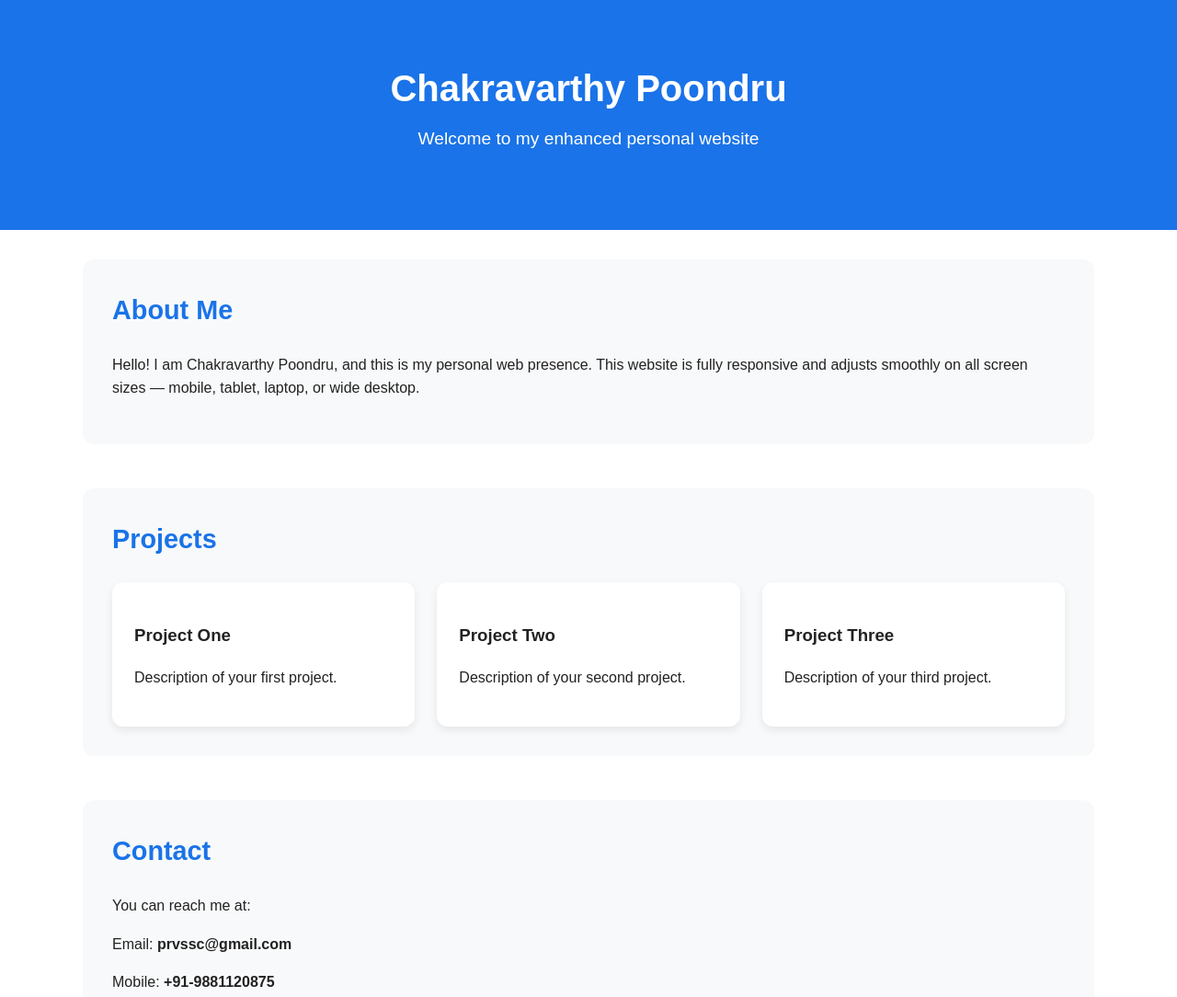
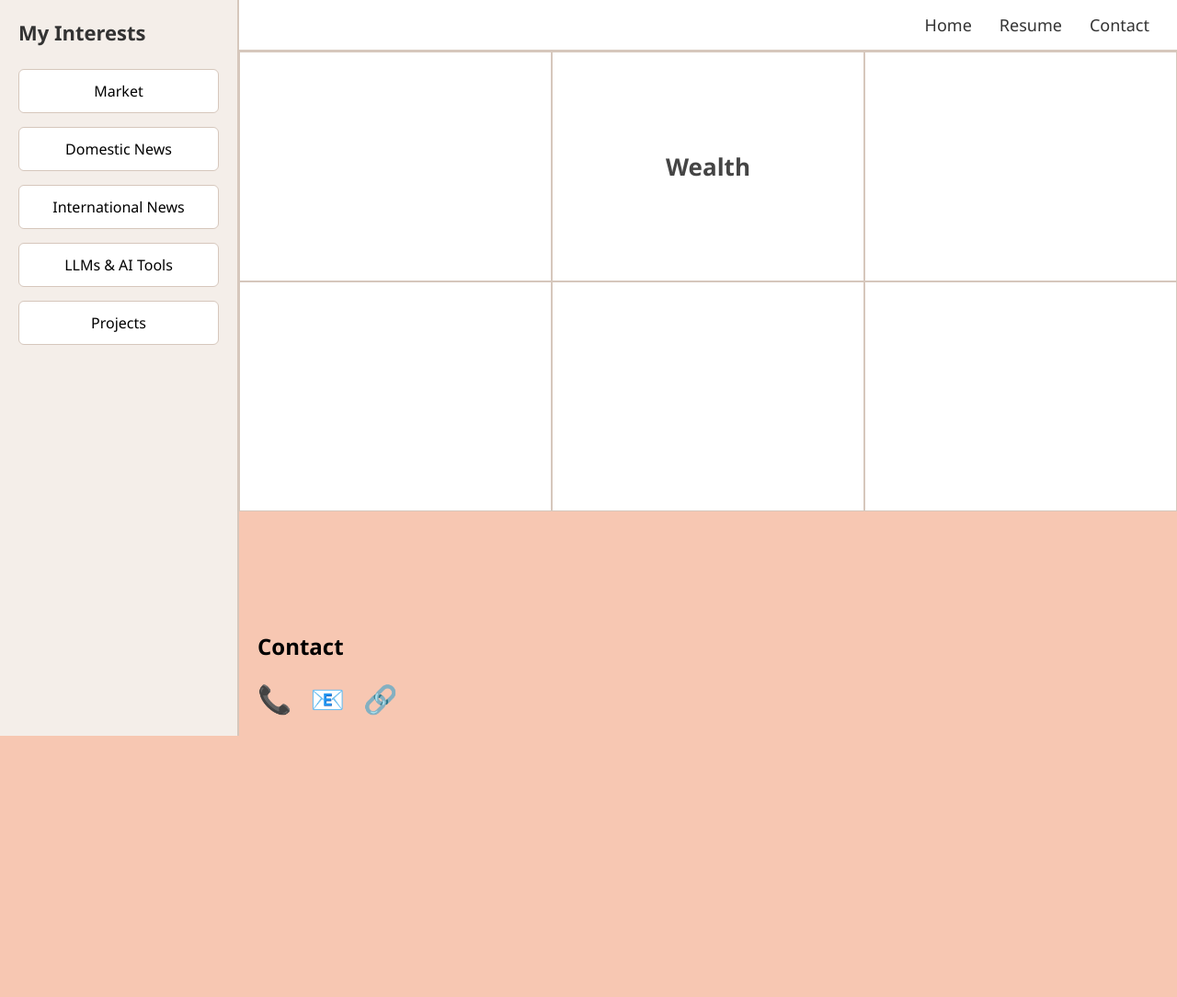
Before and after one commit to chakravarthypoondru/ChakravarthyPoondru.github.io, a plain HTML site: page index.html in a window 1280 px wide. Shown: the top 1084 px of the page at 92% size. After the commit the page ends 800 px from the top, so only its background shows below. Drawn offline with Linux system fonts and the light colour scheme.

Commit message:
Revamp layout and styling for personal website
Updated the title and modified the layout with a sidebar and top navigation. Enhanced styling and added caption rotation logic.

```diff
--- a/index.html
+++ b/index.html
@@ -3,144 +3,204 @@
 <head>
   <meta charset="UTF-8" />
   <meta name="viewport" content="width=device-width, initial-scale=1.0" />
-  <title>Chakravarthy Poondru | Portfolio</title>
+  <title>My Personal Website</title>
   <style>
-    :root {
-      --primary: #1a73e8;
-      --text-dark: #222;
-      --text-light: #555;
-      --bg: #ffffff;
-      --section-bg: #f8f9fa;
-      --max-width: 1100px;
-      --radius: 12px;
+    body {
+      margin: 0;
+      font-family: "Segoe UI", Arial, sans-serif;
+      background: #f7c7b2; /* Vibrant peach tone like screenshot */
+      display: flex;
+      height: 100vh;
     }
 
-    body {
-      margin: 0;
-      font-family: Arial, sans-serif;
-      background: var(--bg);
-      color: var(--text-dark);
-      line-height: 1.6;
+    /* LEFT PANEL */
+    .sidebar {
+      width: 260px;
+      background: #f4eee9;
+      padding: 20px;
+      box-sizing: border-box;
+      border-right: 2px solid #d6c7bc;
+      display: flex;
+      flex-direction: column;
+      gap: 15px;
+    }
+    .sidebar h2 {
+      margin: 0 0 10px;
+      font-size: 22px;
+      color: #333;
+    }
+    .sidebar-item {
+      background: white;
+      padding: 12px;
+      border-radius: 6px;
+      border: 1px solid #d6c7bc;
+      cursor: pointer;
+      transition: 0.3s;
+      text-align: center;
+    }
+    .sidebar-item:hover {
+      background: #ffe9df;
     }
 
-    header {
-      background: var(--primary);
-      color: #fff;
-      padding: 4rem 1rem;
-      text-align: center;
+    /* MAIN AREA */
+    .main {
+      flex: 1;
+      display: flex;
+      flex-direction: column;
     }
 
-    header h1 {
-      margin: 0;
-      font-size: 2.5rem;
+    /* TOP MENU */
+    .top-nav {
+      background: #ffffff;
+      padding: 15px 30px;
+      display: flex;
+      justify-content: flex-end;
+      gap: 30px;
+      border-bottom: 2px solid #d6c7bc;
+      font-size: 18px;
+    }
+    .top-nav a {
+      color: #333;
+      text-decoration: none;
+      font-weight: 500;
+    }
+    .top-nav a:hover {
+      color: #8b5e3c;
     }
 
-    header p {
-      margin-top: 0.5rem;
-      font-size: 1.2rem;
+    /* GRID PANELS LIKE THE SCREENSHOT */
+    .grid-container {
+      display: grid;
+      grid-template-columns: repeat(3, 1fr);
+      grid-template-rows: repeat(2, 250px);
+      gap: 0;
+      height: calc(100vh - 80px);
     }
 
-    .container {
-      width: 90%;
-      max-width: var(--max-width);
-      margin: auto;
-      padding: 2rem 0;
+    .panel {
+      background: #fff;
+      border: 1px solid #d6c7bc;
+      display: flex;
+      justify-content: center;
+      align-items: center;
+      padding: 20px;
+      font-size: 22px;
+      font-weight: bold;
+      text-align: center;
+      position: relative;
     }
 
-    section {
-      margin-bottom: 3rem;
-      background: var(--section-bg);
-      padding: 2rem;
-      border-radius: var(--radius);
+    /* CAPTION TEXT */
+    .caption {
+      font-size: 26px;
+      font-weight: 600;
+      color: #444;
+      opacity: 0;
+      transition: opacity 1s ease-in-out;
+    }
+    .caption.show {
+      opacity: 1;
     }
 
-    h2 {
-      margin-top: 0;
-      font-size: 1.8rem;
-      color: var(--primary);
+    /* CONTACT ICONS */
+    .contact-box {
+      padding: 20px;
     }
-
-    .projects {
-      display: grid;
-      grid-template-columns: repeat(auto-fit, minmax(250px, 1fr));
-      gap: 1.5rem;
+    .contact-icons {
+      display: flex;
+      gap: 20px;
+      margin-top: 20px;
     }
-
-    .project-card {
-      background: #fff;
-      padding: 1.5rem;
-      border-radius: var(--radius);
-      box-shadow: 0 4px 10px rgba(0, 0, 0, 0.08);
+    .icon {
+      font-size: 30px;
+      cursor: pointer;
+      text-decoration: none;
+      color: #333;
     }
-
-    footer {
-      background: #222;
-      color: #fff;
-      padding: 1.5rem;
-      text-align: center;
-      margin-top: 3rem;
-    }
-
-    /* RESPONSIVE TEXT SIZING */
-    @media (max-width: 600px) {
-      header h1 {
-        font-size: 2rem;
-      }
-      header p {
-        font-size: 1rem;
-      }
-      section {
-        padding: 1.5rem;
-      }
+    .icon:hover {
+      color: #8b5e3c;
     }
   </style>
 </head>
 <body>
 
-  <header>
-    <h1>Chakravarthy Poondru</h1>
-    <p>Welcome to my enhanced personal website</p>
-  </header>
+  <!-- LEFT PANEL -->
+  <div class="sidebar">
+    <h2>My Interests</h2>
+    <div class="sidebar-item">Market</div>
+    <div class="sidebar-item">Domestic News</div>
+    <div class="sidebar-item">International News</div>
+    <div class="sidebar-item">LLMs & AI Tools</div>
+    <div class="sidebar-item">Projects</div>
+  </div>
 
-  <div class="container">
+  <div class="main">
 
-    <section>
-      <h2>About Me</h2>
-      <p>
-        Hello! I am Chakravarthy Poondru, and this is my personal web presence. This website is fully responsive and adjusts smoothly on all screen sizes — mobile, tablet, laptop, or wide desktop.
-      </p>
-    </section>
+    <!-- TOP MENU -->
+    <div class="top-nav">
+      <a href="#home">Home</a>
+      <a href="#resume">Resume</a>
+      <a href="#contact">Contact</a>
+    </div>
 
-    <section>
-      <h2>Projects</h2>
-      <div class="projects">
-        <div class="project-card">
-          <h3>Project One</h3>
-          <p>Description of your first project.</p>
-        </div>
-        <div class="project-card">
-          <h3>Project Two</h3>
-          <p>Description of your second project.</p>
-        </div>
-        <div class="project-card">
-          <h3>Project Three</h3>
-          <p>Description of your third project.</p>
-        </div>
+    <!-- GRID PANELS WITH CYCLING CAPTIONS -->
+    <div class="grid-container" id="home">
+      <div class="panel"><span class="caption" id="cap1"></span></div>
+      <div class="panel"><span class="caption" id="cap2"></span></div>
+      <div class="panel"><span class="caption" id="cap3"></span></div>
+      <div class="panel"><span class="caption" id="cap4"></span></div>
+      <div class="panel"><span class="caption" id="cap5"></span></div>
+      <div class="panel"><span class="caption" id="cap6"></span></div>
+    </div>
+
+    <!-- CONTACT SECTION -->
+    <div id="contact" class="contact-box">
+      <h2>Contact</h2>
+      <div class="contact-icons">
+        <a class="icon" href="tel:+919999999999">📞</a>
+        <a class="icon" href="mailto:example@example.com">📧</a>
+        <a class="icon" href="https://linkedin.com" target="_blank">🔗</a>
       </div>
-    </section>
-
-    <section>
-      <h2>Contact</h2>
-      <p>You can reach me at: </p>
-      <p>Email: <strong>prvssc@gmail.com</strong></p>
-      <p>Mobile: <strong>+91-9881120875</strong></p>
-    </section>
+    </div>
 
   </div>
 
-  <footer>
-    <p>© 2025 Chakravarthy Poondru</p>
-  </footer>
+<script>
+  /* CAPTION ROTATION LOGIC */
+  const captions = [
+    "Health",
+    "Wealth",
+    "Layoffs",
+    "Emotions",
+    "News",
+    "AI & LLM Knowledge"
+  ];
+
+  const elements = [
+    document.getElementById("cap1"),
+    document.getElementById("cap2"),
+    document.getElementById("cap3"),
+    document.getElementById("cap4"),
+    document.getElementById("cap5"),
+    document.getElementById("cap6")
+  ];
+
+  let index = 0;
+  function rotate() {
+    elements.forEach((el, i) => {
+      if (i === index) {
+        el.textContent = captions[index];
+        el.classList.add("show");
+      } else {
+        el.classList.remove("show");
+      }
+    });
+    index = (index + 1) % captions.length;
+  }
+
+  rotate();
+  setInterval(rotate, 3000); // change caption every 3 seconds
+</script>
 
 </body>
 </html>
```
